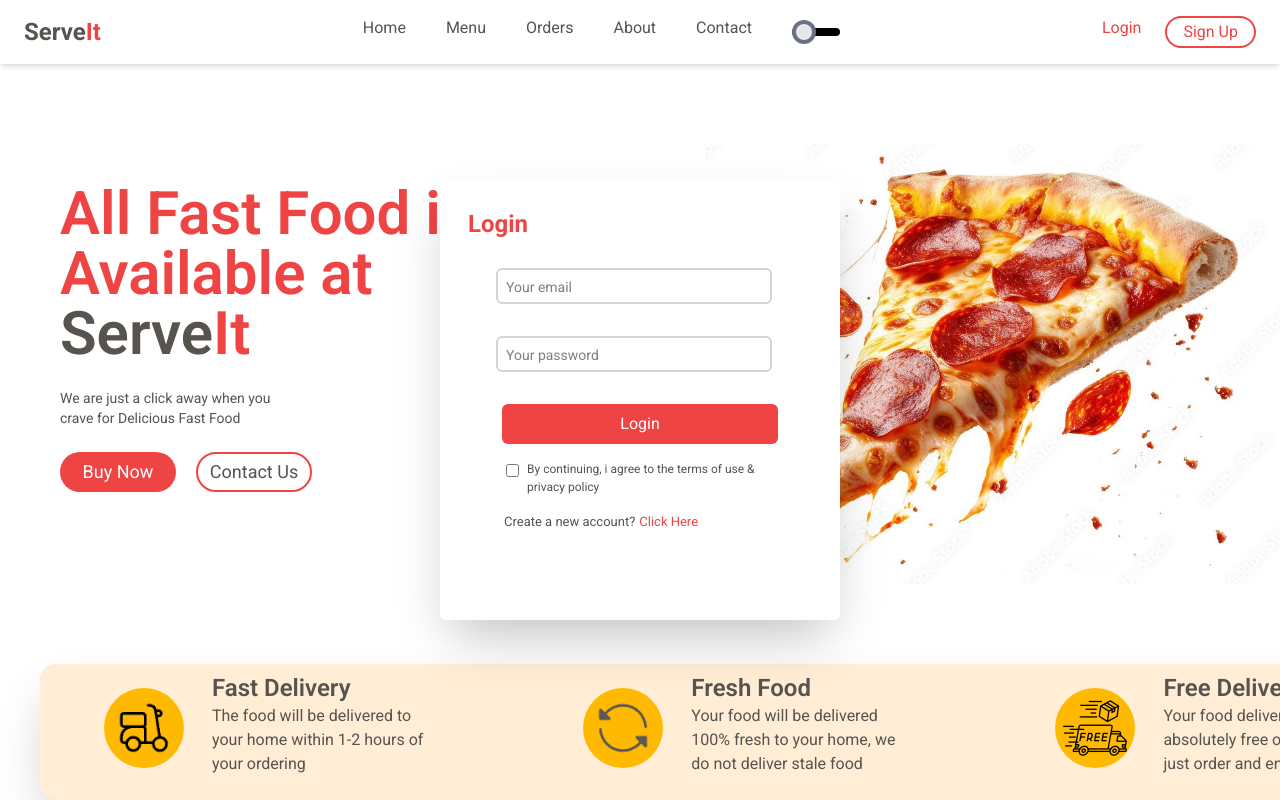
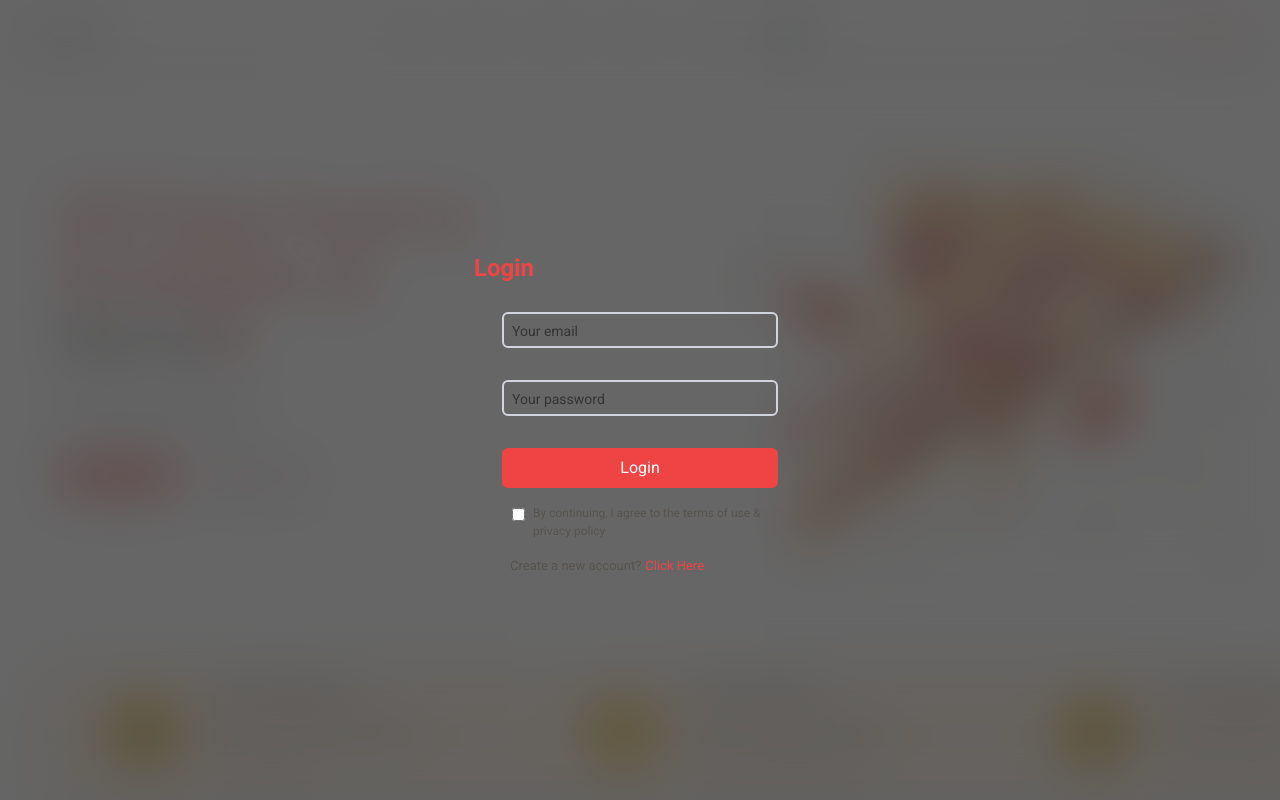
Before and after one commit to safeer234/food-order-website, a React (Vite) app: page / in a window 1280 px wide. Both pictures are taken after a click on the item "Login". Shown: the top 800 px of the page. Built offline with nearby package versions, Linux system fonts and the light colour scheme; some icons are missing.

Commit message:
fixed datas

```diff
--- a/src/components/LoginForm.jsx
+++ b/src/components/LoginForm.jsx
@@ -21,21 +21,23 @@ const [inputs, setInputs] = useState({
 
 })
 const handleSubmit = (e) => {
-e.preventDefault();
-  const storedUser = JSON.parse(localStorage.getItem("user"));
+  e.preventDefault();
+  const storedUsers = JSON.parse(localStorage.getItem("users")) || [];
 
-  if (!storedUser) {
-    alert("No account found, please Sign Up!");
+  const user = storedUsers.find(u => u.email === inputs.email && u.password === inputs.password);
+
+  if (!user) {
+    alert("No account found or incorrect credentials, please Sign Up!");
+    dispatch(showSign());
     return;
   }
 
-  if (storedUser.email === inputs.email && storedUser.password === inputs.password) {
-    dispatch(loginSuccess());
-    alert("Login Successful!");
-  } else {
-    alert("Incorrect Email or Password!");
-  }
-}
+  // Save logged-in user
+  localStorage.setItem("user", JSON.stringify(user));
+  dispatch(loginSuccess());
+  alert("Login Successful!");
+};
+
 const handleChange = (e) => {
   const name = e.target.name
   const value = e.target.value
@@ -88,7 +90,7 @@ const handleChange = (e) => {
 
 
        <div className='flex text-center justify-center items-center'>
-        <button onClick={()=>dispatch(loginSuccess())} type='submit' className='bg-[#ef4444] w-69 h-10 rounded-md text-[white]'>Login</button>
+        <button  type='submit' className='bg-[#ef4444] w-69 h-10 rounded-md text-[white]'>Login</button>
        </div>
        <div className='flex px-16.5 py-4 gap-2'>
         <div>
@@ -96,7 +98,7 @@ const handleChange = (e) => {
 
         </div>
         <div>
-             <p className='text-[12px] text-[#57534e]'>By continuing, i agree to the terms of use & <br />privacy policy </p>
+             <p required className='text-[12px] text-[#57534e]'>By continuing, i agree to the terms of use & <br />privacy policy </p>
 
 
         </div>
--- a/src/components/SignupForm.jsx
+++ b/src/components/SignupForm.jsx
@@ -1,7 +1,7 @@
 import React from 'react'
 import { useState } from 'react';
 import { useDispatch } from 'react-redux';
-import { hideSign, signSuccess } from '../features/login and signup/SignupSlice';
+import { hideSign} from '../features/login and signup/SignupSlice';
 import { showSign } from '../features/login and signup/SignupSlice';
 import { showLogin } from '../features/login and signup/LoginSlice';
 function SignupForm() {
@@ -19,17 +19,40 @@ username: '',
 
 
 })
-const handleSubmit = (e) => {
-e.preventDefault();
-localStorage.setItem("user", JSON.stringify(inputs));
-alert("Account Created Successfully")
-dispatch(signSuccess());
-}
+
 const handleChange = (e) => {
   const name = e.target.name
   const value = e.target.value
   setInputs({...inputs, [name]: value})
 }
+const handleSubmit = (e) => {
+  e.preventDefault();
+
+  const storedUsers = JSON.parse(localStorage.getItem("users")) || [];
+
+  // Check if user already exists
+  const userExists = storedUsers.some(u => u.email === inputs.email);
+  if (userExists) {
+    alert("User already exists! Please Login.");
+    dispatch(showLogin());
+    return;
+  }
+
+  const newUser = {
+    username: inputs.username,
+    email: inputs.email,
+    password: inputs.password
+  };
+
+  // Add new user to storage
+  storedUsers.push(newUser);
+  localStorage.setItem("users", JSON.stringify(storedUsers));
+
+  alert("Account created successfully! Please Login.");
+  dispatch(showSign()); // close signup
+  dispatch(showLogin()); // open login
+};
+
 
   return (
       <div>
@@ -95,7 +118,7 @@ const handleChange = (e) => {
 
 
            <div className='flex text-center justify-center items-center'>
-            <button type='submit' className='bg-[#ef4444] w-69 h-10 rounded-md text-[white]'>Login</button>
+            <button type='submit' className='bg-[#ef4444] w-69 h-10 rounded-md text-[white]'>Sign Up</button>
            </div>
            <div className='flex px-16.5 py-4 gap-2'>
             <div>
--- a/src/routing/root.jsx
+++ b/src/routing/root.jsx
@@ -1,7 +1,7 @@
-import React, { useState, useEffect } from 'react'
-import { NavLink, Outlet } from 'react-router-dom'
-import { Menu, X } from 'lucide-react'
-import {useSelector, useDispatch } from 'react-redux';
+import React, { useState, useEffect } from 'react';
+import { NavLink, Outlet } from 'react-router-dom';
+import { Menu, X } from 'lucide-react';
+import { useSelector, useDispatch } from 'react-redux';
 import { changeBg } from '../features/toggle/ToggleSlice';
 import { showLogin } from '../features/login and signup/LoginSlice';
 import { showSign } from '../features/login and signup/SignupSlice';
@@ -9,157 +9,108 @@ import LoginForm from '../components/LoginForm';
 import SignupForm from '../components/SignupForm';
 import Footer from '../components/Footer';
 import { loginSuccess } from '../features/login and signup/LoginSlice';
+import { logOut } from '../features/login and signup/LoginSlice';
 
 function Root() {
-  const dispatch = useDispatch()
-   const toggleValue = useSelector((state) => state.toggle.value);
-   const loginValue =useSelector((state)=>state.login.value);
-   const signValue =useSelector((state)=>state.sign.value);
+  const dispatch = useDispatch();
 
-   console.log("Redux Theme State => ", toggleValue);
+  const toggleValue = useSelector((state) => state.toggle.value);
+  const loginValue = useSelector((state) => state.login.value);
+  const signValue = useSelector((state) => state.sign.value);
+  const isAuthenticated = useSelector((state) => state.login.isAuthenticated);
+
   const [isOpen, setIsOpen] = useState(false);
-  // const isAuthenticated = useSelector((state) => state.sign.isAuthenticated);
 
+  // Auto login if stored in localStorage
   useEffect(() => {
-  const storedUser = JSON.parse(localStorage.getItem("user"));
-  if (storedUser) {
-    dispatch(loginSuccess());
+    const storedUser = JSON.parse(localStorage.getItem('user'));
+    if (storedUser) {
+      dispatch(loginSuccess());
+    }
+  }, [dispatch]);
+  useEffect(() => {
+  if (!isAuthenticated) {
+    dispatch(showLogin());
   }
-}, [dispatch]);
-
-// Only modal will show
-
-
+}, [isAuthenticated, dispatch]);
 
   return (
+    <div className={toggleValue ? "dark" : ""}>
 
-    <div className={toggleValue ? "dark" : ""}>
-        {loginValue && (
-     <div className='fixed inset-0 flex items-center  justify-center  h-screen  z-50  ' hidden={!loginValue}>
-      <div hidden={!loginValue} className=' loginform bg-[white]  shadow-2xl  rounded-md w-100 h-110  '>
-        <LoginForm />
+      {/* ---------------------- UI Blur Overlay Before Login ---------------------- */}
+      <div className={`transition-all ${!isAuthenticated ? "blur-xl  opacity-40" : ""}`}>
 
-      </div>
+        {/* HEADER */}
+        <header className="shadow-md bg-white dark:bg-gray-900 dark:text-gray-100">
+          <nav className="flex justify-between items-center px-6 py-4">
 
-
-      </div>
-        )}
-
-      {/* signup */}
-        {signValue && (
-
-      <div className='fixed inset-0 flex items-center  justify-center  h-screen  z-50  ' hidden={!signValue}>
-      <div hidden={!signValue} className=' loginform bg-[white]  shadow-2xl  rounded-md w-100 h-130  '>
-        <SignupForm />
-
-      </div>
-
-
-      </div>
-        )}
-
-      <div className='z-0'>
-
-        <header className=" shadow-md bg-white dark:bg-gray-900 dark:text-gray-100">
-        <nav className="flex justify-between items-center px-6 py-4">
-
-
-          <div>
             <NavLink to='/home' className="font-bold text-[#57534e] text-2xl">
               Serve<span className='text-[#ef4444]'>It</span>
             </NavLink>
-          </div>
 
+            <ul className="hidden lg:flex gap-8">
+              <li className=' text-[#57534e] hover:text-[#ef4444]'><NavLink to='/home'>Home</NavLink></li>
+              <li className=' text-[#57534e] hover:text-[#ef4444]' ><NavLink to='/menu'>Menu</NavLink></li>
+              <li className=' text-[#57534e] hover:text-[#ef4444]'><NavLink to='/myorder'>Orders</NavLink></li>
+              <li className='text-[#57534e] hover:text-[#ef4444]'><NavLink to='/about'>About</NavLink></li>
+              <li className=' text-[#57534e] hover:text-[#ef4444]'><NavLink to='/contact'>Contact</NavLink></li>
+              <div>
+                <label className="relative block h-8 w-12">
+                  <input type="checkbox" className="peer sr-only" onClick={() => dispatch(changeBg())} />
+                  <span className="absolute inset-0 m-auto h-2 rounded-full bg-gray-300"></span>
+                  <span className="absolute inset-y-0 start-0 m-auto size-6 rounded-full bg-gray-500 transition peer-checked:start-6"></span>
+                </label>
+              </div>
+            </ul>
+<ul className="hidden lg:flex gap-5">
+  {!isAuthenticated ? (
+    <>
+      <li onClick={() => dispatch(showLogin())} className='text-[#ef4444] cursor-pointer'>Login</li>
+      <li onClick={() => dispatch(showSign())} className='border-2 px-4 py-1 rounded-3xl text-[#ef4444] border-[#ef4444] cursor-pointer'>Sign Up</li>
+    </>
+  ) : (
+    <li
+       onClick={() => {
+    localStorage.removeItem("user"); // Only remove logged-in session, not all users
+    dispatch(logOut());
+      }}
+      className='text-white bg-red-500 px-4 py-1 rounded-3xl duration-300 ease-in hover:border-2 hover:bg-white hover:border-[#ef4444] hover:text-[#ef4444] cursor-pointer'
+    >
+      Logout
+    </li>
+  )}
+</ul>
 
-          <ul className="hidden lg:flex gap-10 ">
-           <li className="text-[#57534e] dark:text-gray-200 hover:text-[#ef4444] dark:hover:text-[#ef4444]">
-  <NavLink to='/home'>Home</NavLink>
-</li>
-<li className="text-[#57534e] dark:text-gray-200 hover:text-[#ef4444] dark:hover:text-[#ef4444]">
-  <NavLink to='/menu'>Menu</NavLink>
-</li>
+            <button className="lg:hidden" onClick={() => setIsOpen(!isOpen)}>
+              {isOpen ? <X size={28} /> : <Menu size={28} />}
+            </button>
+          </nav>
+        </header>
 
-<li className="text-[#57534e] dark:text-gray-200 hover:text-[#ef4444] dark:hover:text-[#ef4444]">
-  <NavLink to='/myorder'>Orders</NavLink>
-</li>
+        {/* MAIN CONTENT */}
+        <main>
+          <Outlet />
+        </main>
 
-<li className="text-[#57534e] dark:text-gray-200 hover:text-[#ef4444] dark:hover:text-[#ef4444]">
-  <NavLink to='/about'>About</NavLink>
-</li>
-<li className="text-[#57534e] dark:text-gray-200 hover:text-[#ef4444] dark:hover:text-[#ef4444]">
-  <NavLink to='/contact'>Contact</NavLink>
-</li>
+        <Footer />
+      </div>
 
-            <div>
-               <label for="AcceptConditions" className="relative block h-8  w-12 [-webkit-tap-highlight-color:transparent]">
-  <input type="checkbox" id="AcceptConditions" className="peer sr-only" onClick={()=>dispatch(changeBg())}/>
-  <span className="  absolute inset-0 m-auto h-2 rounded-full bg-black"></span>
+      {/* ---------------------- LOGIN MODAL ---------------------- */}
+      {loginValue && (
+        <div login={loginValue} className='fixed inset-0 flex items-center justify-center bg-black/60 z-999'>
+          <LoginForm />
+        </div>
+      )}
 
-  <span className="  absolute inset-y-0 start-0 m-auto size-6 rounded-full bg-gray-500 transition-[inset-inline-start] peer-checked:start-6 peer-checked:*:scale-0">
-    <span className="  absolute inset-0 m-auto size-4 rounded-full bg-gray-200 transition-transform">
-    </span>
-  </span>
-</label>
-
-            </div>
-
-
-
-          </ul>
-
-
-          <ul className="hidden lg:flex gap-6">
-            <li  onClick={()=> dispatch(showLogin())} className=' text-[#ef4444]'>Login</li>
-            <li onClick={()=> dispatch(showSign())}  className='signupbtn border-[#ef4444] text-[#ef4444] border-2 px-4 p-0.5 rounded-3xl'>
-              Sign Up
-            </li>
-          </ul>
-
-          {/* Hamburger Button */}
-          <button
-            className="lg:hidden text-[#57534e]"
-            onClick={() => setIsOpen(!isOpen)}
-          >
-            {isOpen ? <X size={28} /> : <Menu size={28} />}
-          </button>
-        </nav>
-
-        {/* Mobile Dropdown Menu */}
-        {isOpen && (
-          <div className="lg:hidden bg-white shadow-lg p-5 space-y-5 text-center text-[#57534e]">
-            <NavLink onClick={() => setIsOpen(false)} to="/home" className="block hover:text-[#ef4444]">Home</NavLink>
-            <NavLink onClick={() => setIsOpen(false)} to="/menu" className="block hover:text-[#ef4444]">Menu</NavLink>
-            <NavLink onClick={() => setIsOpen(false)} to="/menu" className="block hover:text-[#ef4444]">Orders</NavLink>
-            <NavLink onClick={() => setIsOpen(false)} to="/about" className="block hover:text-[#ef4444]">About</NavLink>
-            <NavLink onClick={() => setIsOpen(false)} to="/contact" className="block hover:text-[#ef4444]">Contact</NavLink>
-
-            <hr />
-            <NavLink className="text-[#ef4444] block">Login</NavLink>
-            <NavLink className="border-[#ef4444] text-[#ef4444] border-2 px-4 py-1 rounded-3xl block">
-              Sign Up
-            </NavLink>
-          </div>
-        )}
-
-      </header>
-
-      {/* Render pages */}
-
-        <main className="">
-        <Outlet />
-      </main>
-
-
-      </div>
-      <Footer />
-
-
-
+      {/* ---------------------- SIGNUP MODAL ---------------------- */}
+      {signValue && (
+        <div className='fixed inset-0 flex items-center justify-center bg-black/60 z-999'>
+          <SignupForm />
+        </div>
+      )}
 
     </div>
-  )
-
+  );
 }
 
-
 export default Root;
```
